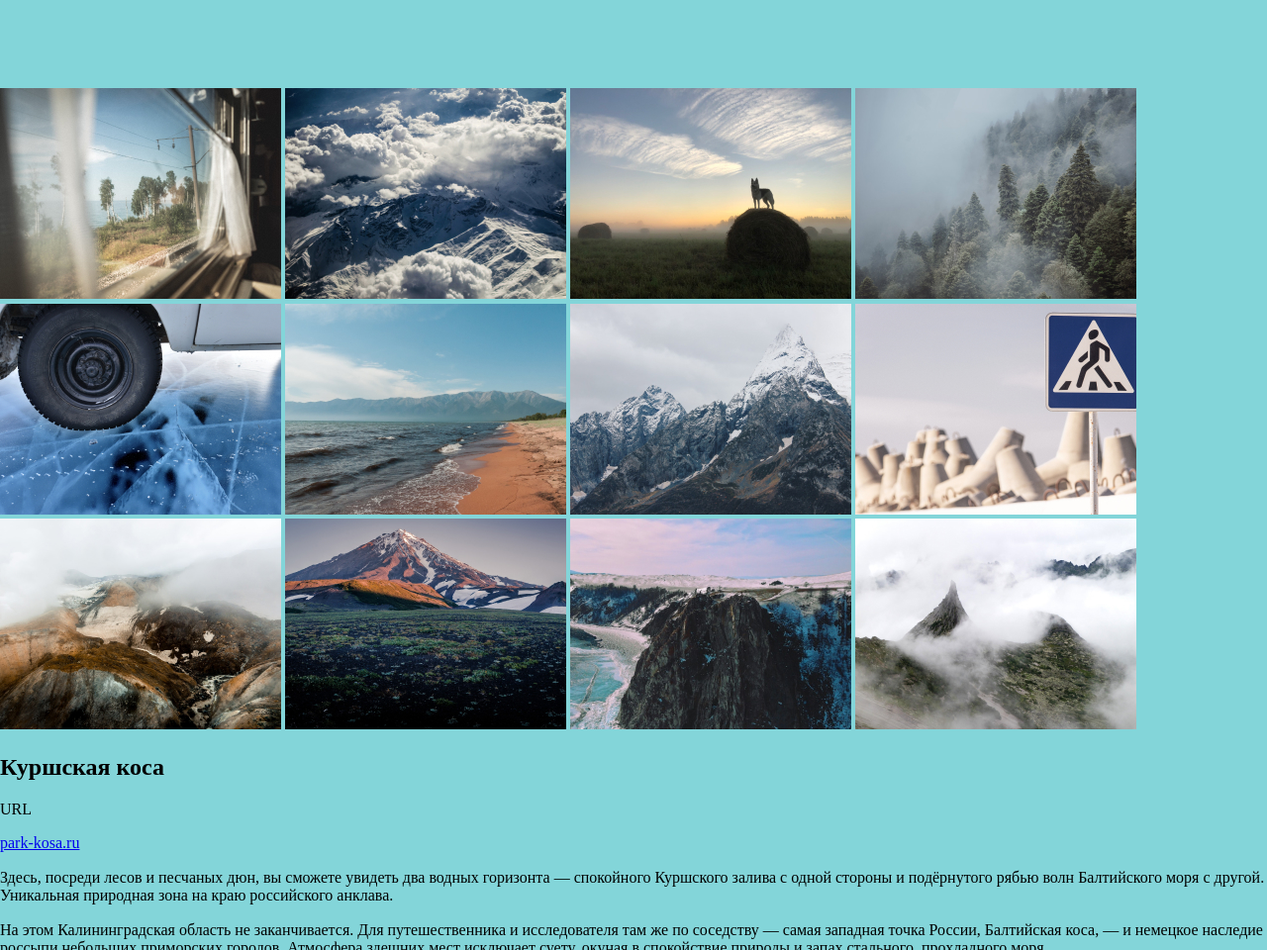
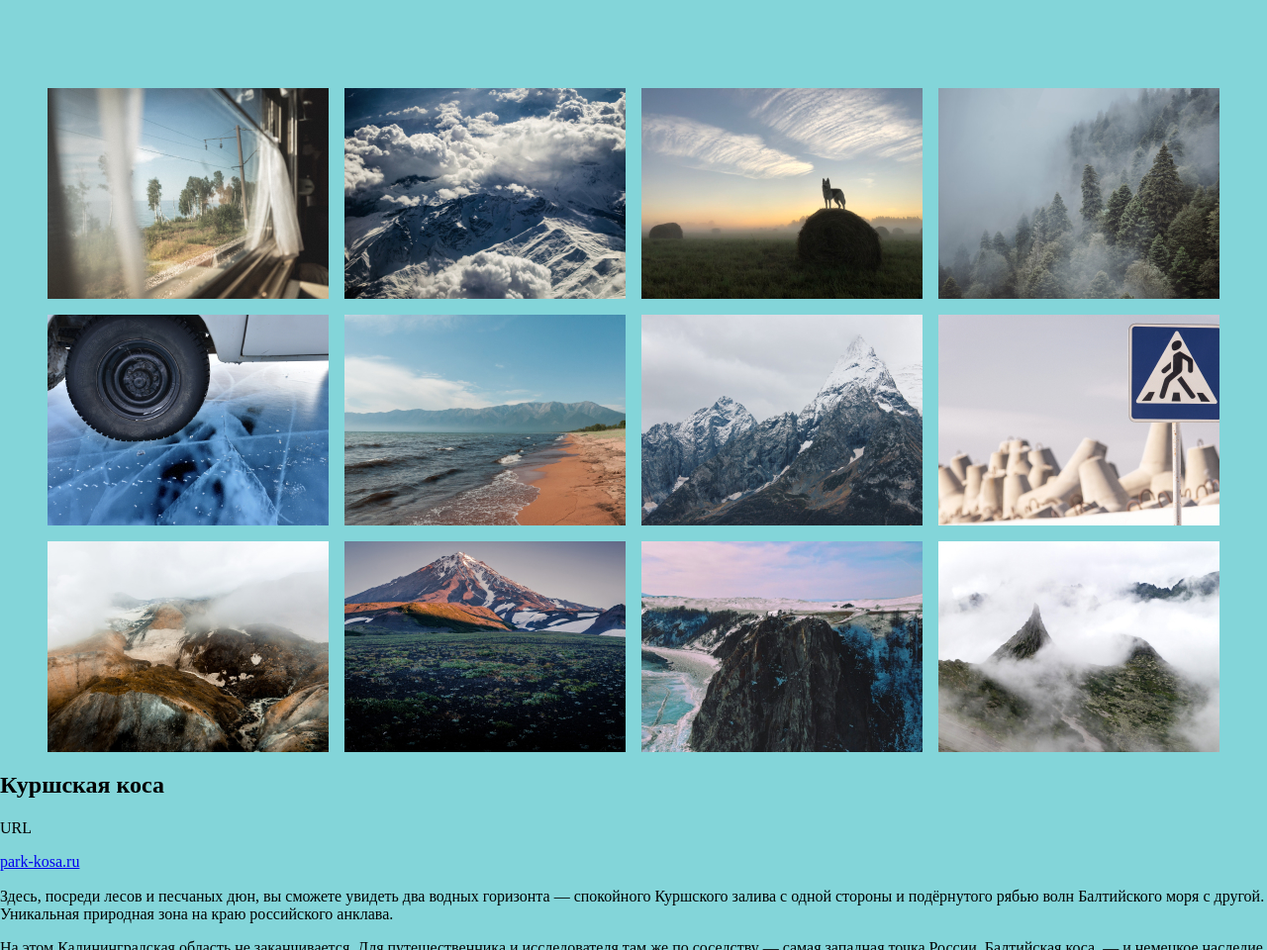
Before and after one commit to Nardosha/russian-travel, a plain HTML site: page index.html in a window 1280 px wide. Shown: the part 1601-2561 px from the top of the page at 99% size. Drawn offline with Linux system fonts and the light colour scheme; files whose address does not match are found by name.

Commit message:
feat: add photo-grid section styles

```diff
--- a/blocks/main/__photo-grid/lead__photo-grid.css
+++ /dev/null
@@ -1,5 +0,0 @@
-
-
-@media (min-width: 768px) {
-
-}
--- /dev/null
+++ b/blocks/main/__photo-grid/main__photo-grid.css
@@ -0,0 +1,3 @@
+.main__photo-grid {
+  margin: 0 auto;
+}
--- /dev/null
+++ b/blocks/photo-grid/__item/photo-grid__item.css
@@ -0,0 +1,29 @@
+.photo-grid__item {
+    width: 100%;
+    height: 100%;
+    max-width: 352px;
+    object-fit: cover;
+}
+
+.photo-grid__item:not(:last-of-type) {
+    margin: 0 0 12px 0;
+}
+
+
+@media (min-width: 768px) {
+    .photo-grid__item:not(:last-of-type) {
+        margin: 0;
+    }
+}
+
+@media (min-width: 1024px) {
+    .photo-grid__item {
+        max-width: 300px;
+    }
+}
+
+@media (min-width: 1280px) {
+    .photo-grid__item {
+        max-width: 284px;
+    }
+}
--- /dev/null
+++ b/blocks/photo-grid/photo-grid.css
@@ -0,0 +1,30 @@
+.photo-grid {
+    box-sizing: border-box;
+    width: 100%;
+    padding: 0 16px;
+    display: flex;
+    flex-direction: column;
+    justify-content: center;
+    align-items: center;
+}
+
+@media (min-width: 768px) {
+    .photo-grid {
+        flex-direction: row;
+        flex-wrap: wrap;
+        gap: 16px;
+        padding: 0 24px;
+    }
+}
+
+@media (min-width: 1024px) {
+    .photo-grid {
+        gap: 14px;
+    }
+}
+
+@media (min-width: 1280px) {
+    .photo-grid {
+        gap: 16px;
+    }
+}
--- a/index.html
+++ b/index.html
@@ -66,7 +66,7 @@
             </ul>
         </section>
 
-        <section class="photo-grid">
+        <section class="main__photo-grid photo-grid">
                 <img class="photo-grid__item"
                      src="./images/main/photo-grid/photo-grid__item-1.jpg"
                      alt="Вид из окна поезда на деревья">
--- a/pages/style.css
+++ b/pages/style.css
@@ -17,6 +17,7 @@
 @import '../blocks/main/main.css';
 @import '../blocks/main/__lead/main__lead.css';
 @import '../blocks/main/__intro/main__intro.css';
+@import '../blocks/main/__photo-grid/main__photo-grid.css';
 
 
 /* ----- Lead ----- */
@@ -33,3 +34,7 @@
 @import '../blocks/intro/__list/intro__list.css';
 @import '../blocks/intro/__list-item/intro__list-item.css';
 @import '../blocks/intro/__list-count/intro__list-count.css';
+
+/* ----- Photo-grid ----- */
+@import '../blocks/photo-grid/photo-grid.css';
+@import '../blocks/photo-grid/__item/photo-grid__item.css';
```
Lines whose indentation alone changed are shown as unchanged.
